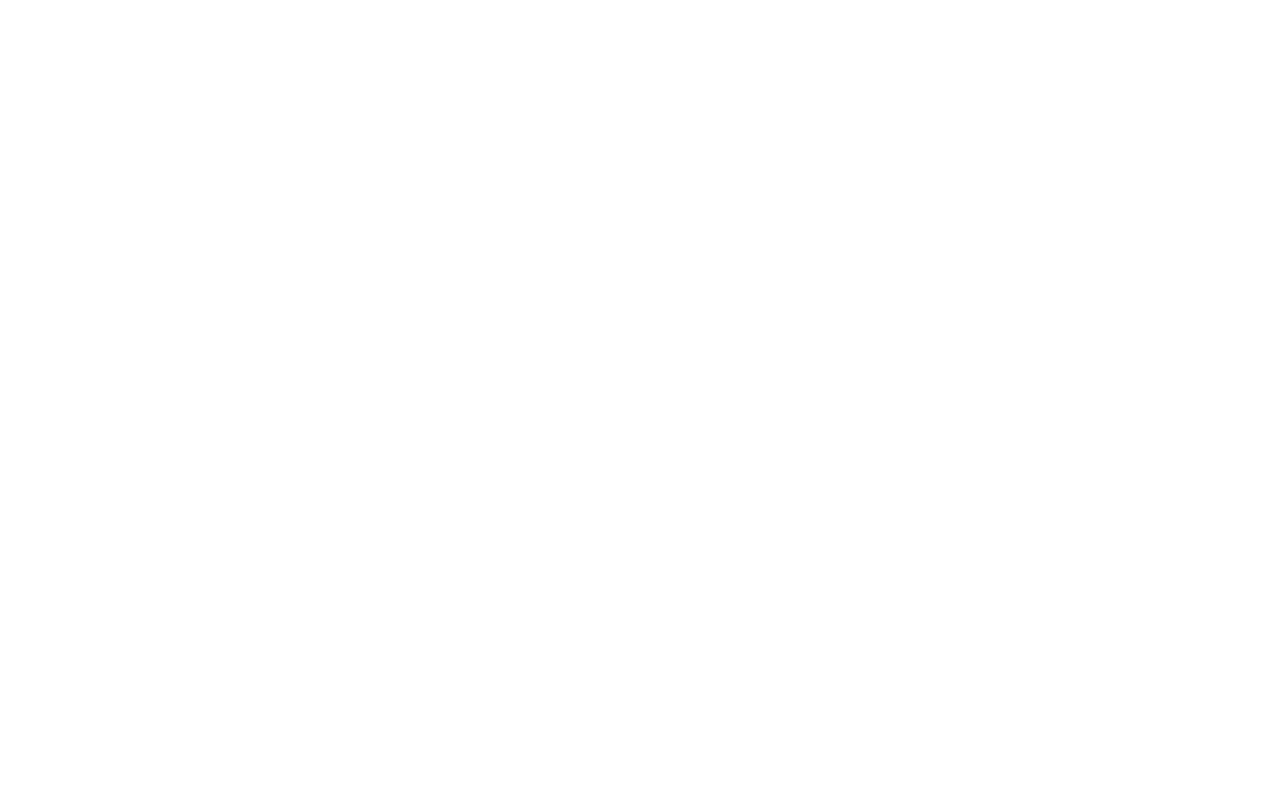
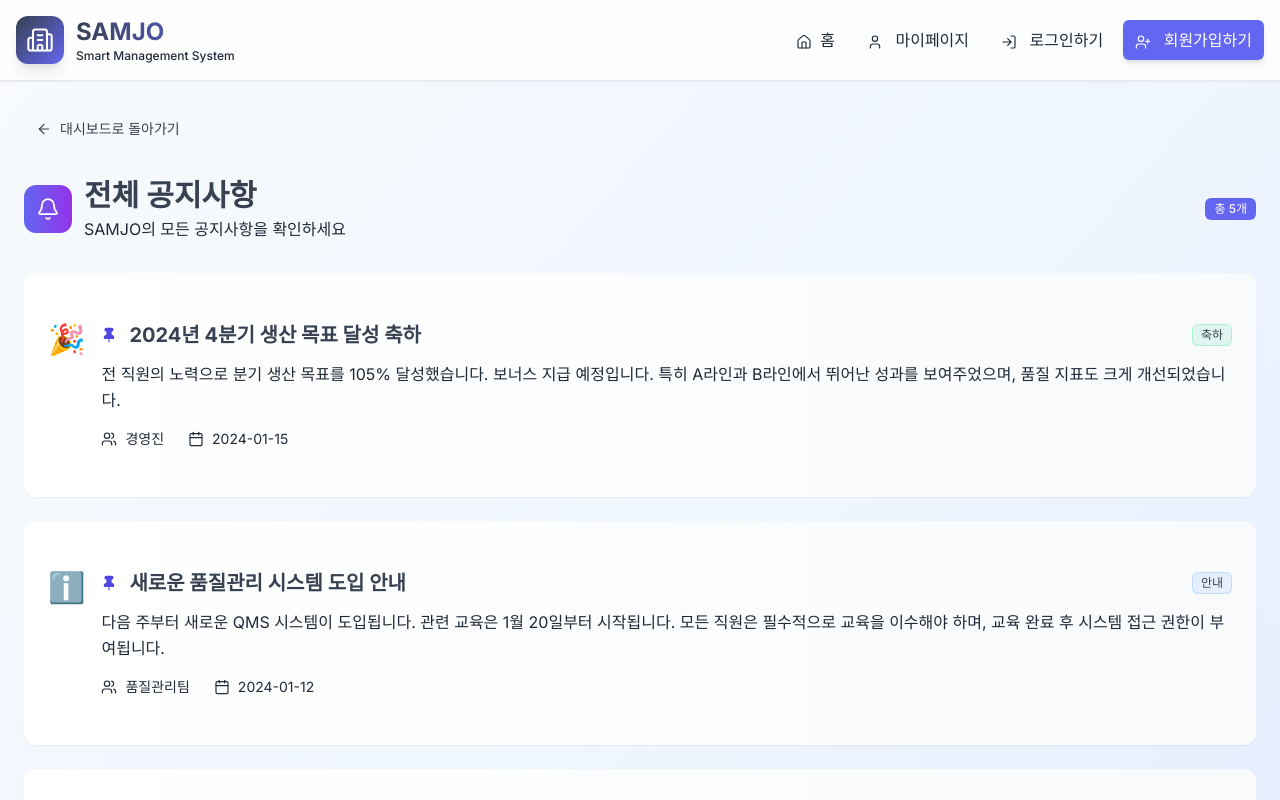
Before and after one commit to smartfactory-project/FE, a Vue app in the folder vue-project/: page /announcements in a window 1280 px wide. Before the commit this address had no page. Shown: the top 800 px of the page. Built offline with nearby package versions, Linux system fonts and the light colour scheme.

Commit message:
announcement.vue

```diff
--- a/vue-project/src/router/index.js
+++ b/vue-project/src/router/index.js
@@ -6,6 +6,7 @@ const routes = [
   { path: '/register', name: 'register', component: () => import('@/pages/RegisterForm.vue') },
   { path: '/posts', name: 'posts', component: () => import('@/views/PostsPage.vue') },
   { path: '/schedule', name: 'schedule', component: () => import('@/views/SchedulePage.vue') },
+  { path: '/announcements', name: 'announcements', component: () => import('@/views/AnnouncementsPage.vue') }
 ]
 
 export default createRouter({ history: createWebHistory(), routes,
--- /dev/null
+++ b/vue-project/src/views/AnnouncementsPage.vue
@@ -0,0 +1,164 @@
+<template>
+  <div class="min-h-screen bg-gradient-to-br from-slate-50 via-blue-50 to-indigo-100">
+    <Header />
+
+    <main class="container mx-auto px-6 py-8">
+      <!-- 상단: 돌아가기 -->
+      <div class="flex items-center gap-4 mb-8">
+        <RouterLink to="/">
+          <Button variant="ghost" size="sm" class="gap-2">
+            <ArrowLeft class="h-4 w-4" />
+            대시보드로 돌아가기
+          </Button>
+        </RouterLink>
+      </div>
+
+      <!-- 페이지 타이틀 -->
+      <div class="flex items-center gap-3 mb-8">
+        <div class="p-3 bg-gradient-to-r from-indigo-500 to-purple-600 rounded-xl">
+          <Bell class="h-6 w-6 text-white" />
+        </div>
+        <div>
+          <h1 class="text-3xl font-bold text-foreground">전체 공지사항</h1>
+          <p class="text-muted-foreground mt-1">SAMJO의 모든 공지사항을 확인하세요</p>
+        </div>
+        <Badge variant="secondary" class="ml-auto">
+          총 {{ announcements.length }}개
+        </Badge>
+      </div>
+
+      <!-- 공지 리스트 -->
+      <div class="grid gap-6">
+        <Card
+          v-for="a in announcements"
+          :key="a.id"
+          class="group hover:shadow-lg transition-all duration-300 border-0
+                 bg-gradient-to-r from-white to-slate-50 hover:from-white hover:to-white backdrop-blur-sm"
+        >
+          <CardContent class="p-6">
+            <div class="flex items-start gap-4">
+              <div class="text-3xl">{{ getTypeIcon(a.type) }}</div>
+
+              <div class="flex-1 min-w-0">
+                <div class="flex items-center gap-3 mb-3">
+                  <Pin v-if="a.isPinned" class="h-4 w-4 text-indigo-600 fill-current" />
+                  <h2 class="font-bold text-xl text-foreground group-hover:text-indigo-600 transition-colors">
+                    {{ a.title }}
+                  </h2>
+                  <Badge variant="outline" :class="['ml-auto', getTypeColor(a.type)]">
+                    {{ a.type === 'success' ? '축하' : a.type === 'warning' ? '중요' : '안내' }}
+                  </Badge>
+                </div>
+
+                <p class="text-muted-foreground mb-4 leading-relaxed text-base">
+                  {{ a.content }}
+                </p>
+
+                <div class="flex items-center gap-6 text-sm text-muted-foreground">
+                  <div class="flex items-center gap-2">
+                    <Users class="h-4 w-4" />
+                    <span>{{ a.author }}</span>
+                  </div>
+                  <div class="flex items-center gap-2">
+                    <Calendar class="h-4 w-4" />
+                    <span>{{ a.date }}</span>
+                  </div>
+                </div>
+              </div>
+            </div>
+          </CardContent>
+        </Card>
+      </div>
+    </main>
+  </div>
+</template>
+
+<script setup>
+import { RouterLink } from 'vue-router'
+import { Bell, Pin, Calendar, Users, ArrowLeft } from 'lucide-vue-next'
+
+import Header from '@/components/header.vue'
+import Card from '@/components/ui/card/Card.vue'
+import CardContent from '@/components/ui/card/CardContent.vue'
+import Badge from '@/components/ui/Badge.vue'
+import Button from '@/components/ui/Button.vue'
+
+const announcements = [
+  {
+    id: 1,
+    title: '2024년 4분기 생산 목표 달성 축하',
+    content:
+      '전 직원의 노력으로 분기 생산 목표를 105% 달성했습니다. 보너스 지급 예정입니다. 특히 A라인과 B라인에서 뛰어난 성과를 보여주었으며, 품질 지표도 크게 개선되었습니다.',
+    type: 'success',
+    date: '2024-01-15',
+    author: '경영진',
+    isPinned: true,
+  },
+  {
+    id: 2,
+    title: '새로운 품질관리 시스템 도입 안내',
+    content:
+      '다음 주부터 새로운 QMS 시스템이 도입됩니다. 관련 교육은 1월 20일부터 시작됩니다. 모든 직원은 필수적으로 교육을 이수해야 하며, 교육 완료 후 시스템 접근 권한이 부여됩니다.',
+    type: 'info',
+    date: '2024-01-12',
+    author: '품질관리팀',
+    isPinned: true,
+  },
+  {
+    id: 3,
+    title: '정기 안전교육 실시',
+    content:
+      '1월 25일 오후 2시, 전 직원 대상 안전교육을 실시합니다. 필수 참석 바랍니다. 교육 내용은 작업장 안전수칙, 응급처치 방법, 화재 대응 절차 등이 포함됩니다.',
+    type: 'warning',
+    date: '2024-01-10',
+    author: '안전관리팀',
+    isPinned: false,
+  },
+  {
+    id: 4,
+    title: '신년 회식 및 시상식 안내',
+    content:
+      '1월 30일 저녁 7시, 호텔 그랜드에서 신년 회식과 우수사원 시상식을 진행합니다. 가족 동반 가능하며, 참석 여부를 1월 20일까지 알려주시기 바랍니다.',
+    type: 'info',
+    date: '2024-01-08',
+    author: '인사팀',
+    isPinned: false,
+  },
+  {
+    id: 5,
+    title: '설비 점검으로 인한 일시 중단',
+    content:
+      '1월 28일 오전 9시부터 12시까지 C라인 설비 점검으로 인해 생산이 일시 중단됩니다. 해당 시간 동안 다른 업무를 진행해 주시기 바랍니다.',
+    type: 'warning',
+    date: '2024-01-05',
+    author: '설비관리팀',
+    isPinned: false,
+  },
+]
+
+const getTypeColor = (type) => {
+  switch (type) {
+    case 'success':
+      return 'bg-emerald-500/10 text-emerald-700 border-emerald-200'
+    case 'warning':
+      return 'bg-amber-500/10 text-amber-700 border-amber-200'
+    case 'info':
+      return 'bg-blue-500/10 text-blue-700 border-blue-200'
+    default:
+      return 'bg-gray-500/10 text-gray-700 border-gray-200'
+  }
+}
+
+const getTypeIcon = (type) => {
+  switch (type) {
+    case 'success':
+      return '🎉'
+    case 'warning':
+      return '⚠️'
+    case 'info':
+      return 'ℹ️'
+    default:
+      return '📢'
+  }
+}
+</script>
```
Also changed, not shown: 1 other file (tests, documents, lock files or other folders).
